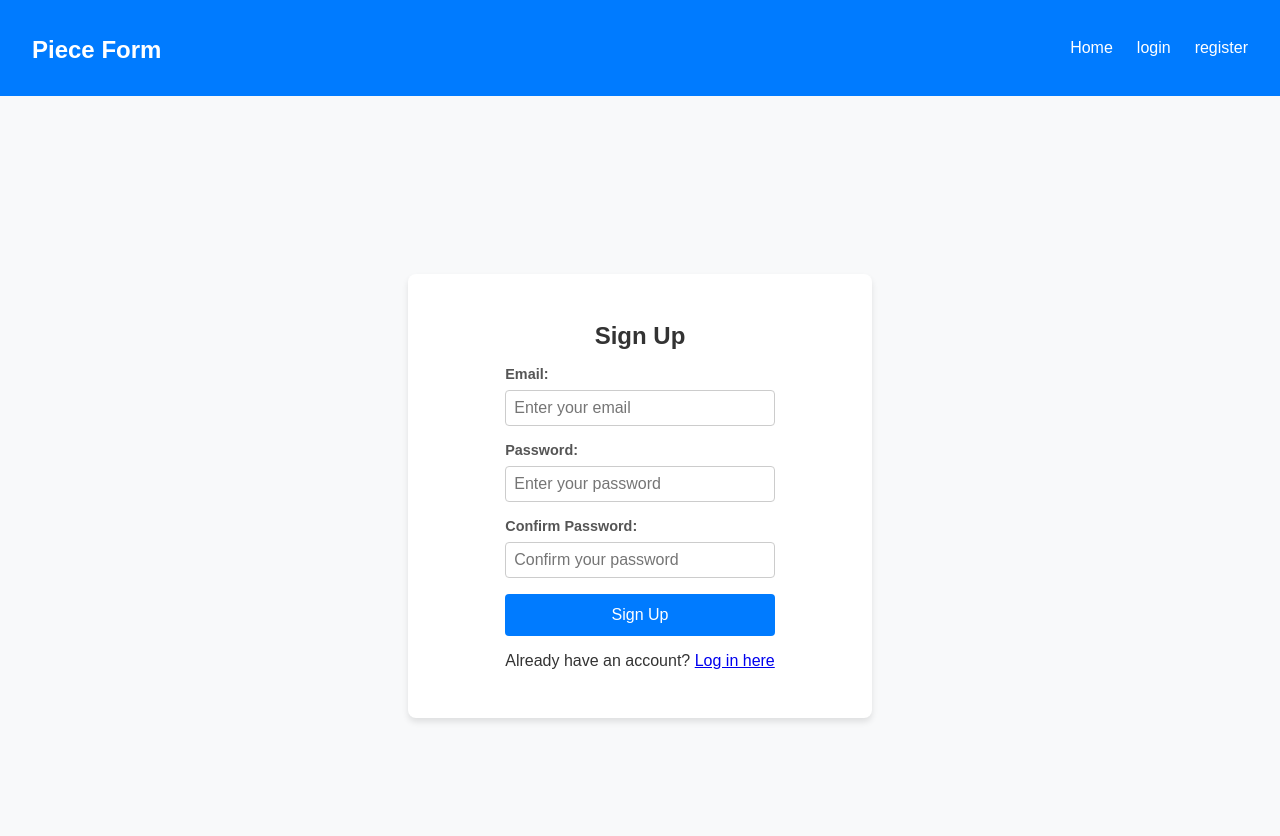
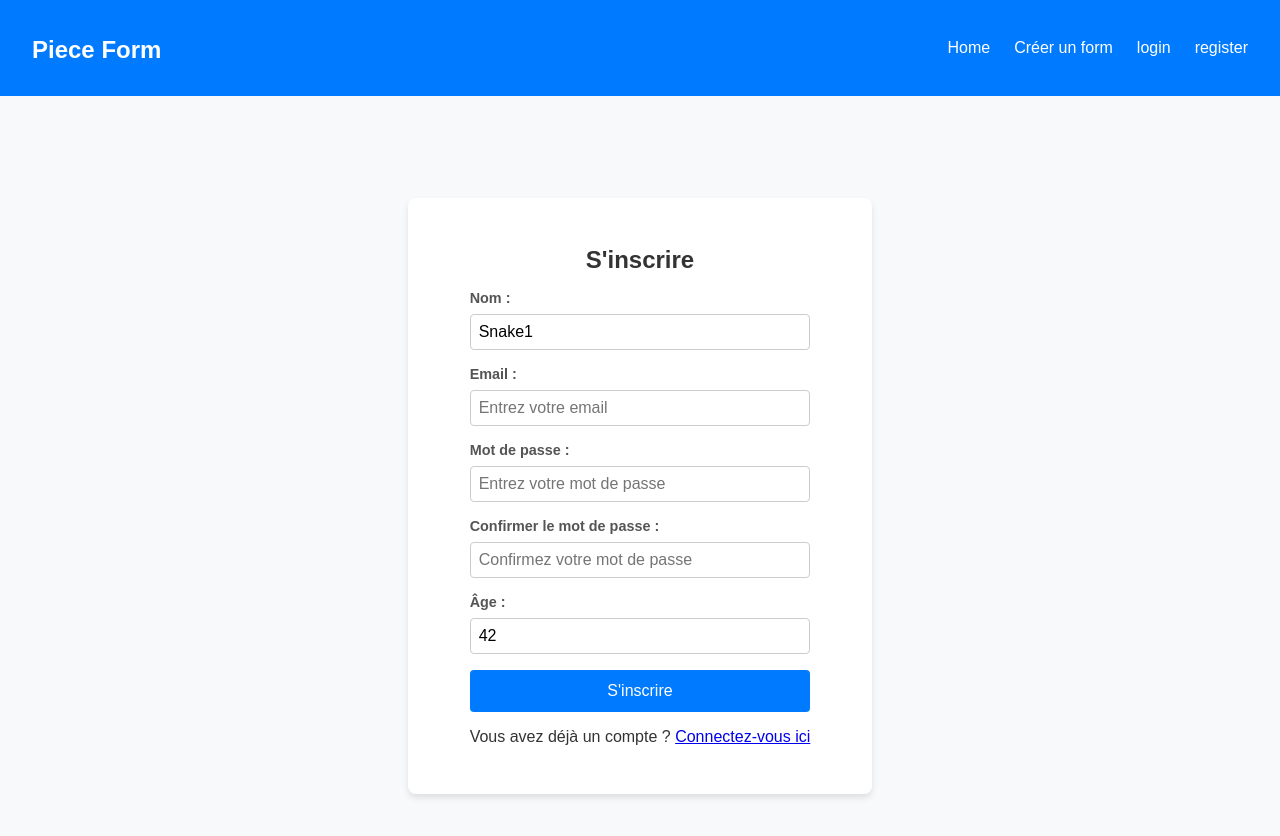
Before and after one commit to Theos-projects-ynov/Page-NoSQL, a React (Create React App) app in the folder front/: page /register in a window 1280 px wide. Shown: the top 836 px of the page. Built offline with nearby package versions, Linux system fonts and the light colour scheme.

Commit message:
[FEAT] Enhance answer retrieval by including associated form data; update error handling and improve logging in answerService and HomePage

```diff
--- a/front/src/Page/FormResponse.jsx
+++ b/front/src/Page/FormResponse.jsx
@@ -3,7 +3,7 @@ import { useParams, useNavigate } from "react-router-dom";
 import "../Style/formResponse.css";
 
 function FormResponse() {
-    const { id } = useParams();
+    const {id} = useParams();
     const navigate = useNavigate(); // Hook pour la redirection
     const [form, setForm] = useState(null);
     const [answers, setAnswers] = useState({});
@@ -55,7 +55,7 @@ function FormResponse() {
         e.preventDefault();
 
         const responderId = "67b733b2bd3c8f9b9434b8e4";
-        const authorFormId = "67b733b2bd3c8f9b9434b8e4";
+        const auhtorFormId = "67b733b2bd3c8f9b9434b8e4";
 
         const formattedAnswers = Object.entries(answers).map(([index, userAnswer]) => ({
             id: Number(index),
@@ -66,7 +66,7 @@ function FormResponse() {
         const payload = {
             responderId,
             formId: id,
-            authorFormId,
+            auhtorFormId,
             questions: formattedAnswers,
         };
 
@@ -85,7 +85,6 @@ function FormResponse() {
 
             console.log("Réponses envoyées avec succès !");
 
-            // Redirection vers la page principale après soumission réussie
             navigate("/");
 
         } catch (error) {
@@ -93,7 +92,7 @@ function FormResponse() {
             console.log("Données envoyées : ", {
                 responderId,
                 formId: id,
-                authorFormId,
+                auhtorFormId,
                 questions: formattedAnswers
             });
         }
@@ -105,7 +104,8 @@ function FormResponse() {
 
     return (
         <div className="form-response-container">
-            <img src={form.banner} alt="Bannière" className="form-response-banner" />
+            <img src={form.banner} alt="Bannière"
+                 className="form-response-banner"/>
             <h1>{form.title}</h1>
             <p>{form.description}</p>
 
--- a/front/src/Page/HomePage.jsx
+++ b/front/src/Page/HomePage.jsx
@@ -1,7 +1,7 @@
 import React, { useState, useEffect } from 'react';
 import FormCard from "../components/forms/FormCard";
 import "../Style/page/homePage.sass";
-import { getMyForms } from "../service/formService";
+import { getAllForms, getMyForms } from "../service/formService";
 import { jwtDecode } from 'jwt-decode';
 import { getMyAnswer } from "../service/answerService";
 
@@ -9,6 +9,7 @@ function HomePage() {
     const [isLoading, setIsLoading] = useState(true);
     const [myForms, setMyForms] = useState([]);
     const [answerForms, setAnswerForms] = useState([]);
+    const [allForms, setAllForms] = useState([]);
     const [decodedToken, setDecodedToken] = useState(null);
 
     // 67b733b2bd3c8f9b9434b8e4
@@ -19,32 +20,45 @@ function HomePage() {
             try {
                 const decoded = jwtDecode(token);
                 setDecodedToken(decoded);
-                // Supposons que getMyForms renvoie une promesse
+
+                getMyAnswer(decoded.id)
+                    .then(res => {
+                        const resAnswers = res.data;
+                        resAnswers.reverse();
+                        resAnswers.splice(8);
+                        setAnswerForms(resAnswers);
+                        console.log("answerForms : ", resAnswers);
+                        setIsLoading(false);
+                    }).catch(error => {
+                    console.log("Erreur lors de la récupération des formulaires :", error);
+                    setIsLoading(false);
+                });
+
                 getMyForms(decoded.id)
                     .then(res => {
-                        const resforms = res.data;
-                        resforms.reverse();
-                        resforms.splice(7);
-                        setMyForms(resforms);
-                        console.log("forms : ", resforms);
+                        const resForms = res.data;
+                        resForms.reverse();
+                        resForms.splice(7);
+                        setMyForms(resForms);
+                        console.log("forms : ", resForms);
 
                     }).catch(error => {
-                    console.error("Erreur lors de la récupération des formulaires :", error);
+                    console.log("Erreur lors de la récupération des answer :", error);
                     setIsLoading(false);
                 });
-                console.log("resd")
-                getMyAnswer(decoded.id)
+
+                getAllForms(decoded.id)
                     .then(res => {
-                        const resAnswer = res.data;
-                        resAnswer.reverse();
-                        resAnswer.splice(7);
-                        setAnswerForms(resAnswer);
-                        console.log("answerForms : ", resAnswer);
-                        setIsLoading(false);
+                        const resAllForms = res.data;
+                        resAllForms.reverse();
+                        setAllForms(resAllForms);
+                        console.log("forms : ", resAllForms);
+
                     }).catch(error => {
-                    console.error("Erreur lors de la récupération des formulaires :", error);
+                    console.log("Erreur lors de la récupération des answer :", error);
                     setIsLoading(false);
                 });
+
 
             } catch (error) {
                 console.error("Erreur lors du décodage du token JWT :", error);
@@ -57,10 +71,11 @@ function HomePage() {
 
     const handleCardClick = async (form) => {
         console.log("Formulaire cliqué :", form, ", decodedToken :", decodedToken);
+        window.location.href = `/form/${form._id}`;
     };
 
     const handleAddForm = () => {
-        console.log("Ajouter un nouveau formulaire");
+        window.location.href = "/createform";
     };
 
     return (
@@ -106,9 +121,30 @@ function HomePage() {
                             ))
                         )
                     )}
-                    <FormCard isEmpty onClick={handleAddForm}/>
                 </div>
             </div>
+            <div className="homepage-container">
+                <h1 className="homePage-titleCategory">All forms</h1>
+                <div id="container-myforms">
+                    {isLoading ? (
+                        <p>Loading...</p>
+                    ) : (
+                        allForms.length === 0 ? (
+                            <p>No form found</p>
+                        ) : (
+                            allForms.map((form, index) => (
+                                <FormCard
+                                    key={form.id + "-" + index}
+                                    name={form.title}
+                                    banner={form.banner}
+                                    onClick={() => handleCardClick(form)}
+                                />
+                            ))
+                        )
+                    )}
+                </div>
+            </div>
+
         </div>
     );
 }
--- a/front/src/Page/Register.jsx
+++ b/front/src/Page/Register.jsx
@@ -1,12 +1,14 @@
 import React, { useState } from 'react';
 import "../Style/register.css";
-import { register } from "../service/userService";
-import { Link } from 'react-router-dom'; // Importation de Link pour la redirection
+import { Link } from 'react-router-dom';
 
 const Register = () => {
+    // Valeurs par défaut pour les champs qui n'ont pas d'input
+    const [name, setName] = useState("Snake1");
     const [email, setEmail] = useState('');
     const [password, setPassword] = useState('');
     const [confirmPassword, setConfirmPassword] = useState('');
+    const [age, setAge] = useState(42);
     const [errorMessage, setErrorMessage] = useState('');
     const [successMessage, setSuccessMessage] = useState('');
     const [isLoading, setIsLoading] = useState(false);
@@ -15,32 +17,42 @@ const Register = () => {
         event.preventDefault();
 
         if (!email || !password || !confirmPassword) {
-            setErrorMessage('All fields are required.');
+            setErrorMessage('Tous les champs obligatoires doivent être renseignés.');
             return;
         }
 
         if (password !== confirmPassword) {
-            setErrorMessage('Passwords do not match.');
+            setErrorMessage('Les mots de passe ne correspondent pas.');
             return;
         }
 
         setIsLoading(true);
 
         try {
-            let response = await register(email, password);
+            const response = await fetch('http://localhost:3000/user', {
+                method: 'POST',
+                headers: {
+                    'Content-Type': 'application/json'
+                },
+                body: JSON.stringify({name, email, password, age})
+            });
 
-            if (response && response.status === 201) {
-                setSuccessMessage('Account created successfully. You can now log in.');
+            if (response.ok && response.status === 201) {
+                setSuccessMessage('Compte créé avec succès. Vous pouvez maintenant vous connecter.');
                 setErrorMessage('');
+                // Réinitialisation des champs avec les valeurs par défaut
+                setName("Snake1");
                 setEmail('');
                 setPassword('');
                 setConfirmPassword('');
+                setAge(42);
             } else {
-                setErrorMessage('Registration failed, please try again.');
+                const data = await response.json();
+                setErrorMessage(data.message || "L'inscription a échoué, veuillez réessayer.");
             }
         } catch (error) {
-            console.error('Error during registration:', error);
-            setErrorMessage('An error occurred, please try again later.');
+            console.error('Erreur lors de l\'inscription:', error);
+            setErrorMessage("Une erreur est survenue, veuillez réessayer plus tard.");
         } finally {
             setIsLoading(false);
         }
@@ -50,54 +62,85 @@ const Register = () => {
         <div id="containerRegisterPage">
             <div className="login-container">
                 <form className="login-form" onSubmit={handleSubmit}>
-                    <h1>Sign Up</h1>
+                    <h1>S'inscrire</h1>
 
-                    {errorMessage && <p className="error-message">{errorMessage}</p>}
-                    {successMessage && <p className="success-message">{successMessage}</p>}
+                    {errorMessage &&
+                        <p className="error-message">{errorMessage}</p>}
+                    {successMessage &&
+                        <p className="success-message">{successMessage}</p>}
 
+                    {/* Input pour le nom, initialisé à "Snake1" */}
                     <div className="form-group">
-                        <label htmlFor="email">Email:</label>
+                        <label htmlFor="name">Nom :</label>
+                        <input
+                            type="text"
+                            id="name"
+                            value={name}
+                            onChange={(e) => setName(e.target.value)}
+                            placeholder="Entrez votre nom (ex: Snake1)"
+                        />
+                    </div>
+
+                    {/* Input pour l'email */}
+                    <div className="form-group">
+                        <label htmlFor="email">Email :</label>
                         <input
                             type="email"
                             id="email"
                             value={email}
                             onChange={(e) => setEmail(e.target.value)}
-                            placeholder="Enter your email"
+                            placeholder="Entrez votre email"
                             required
                         />
                     </div>
 
+                    {/* Input pour le mot de passe */}
                     <div className="form-group">
-                        <label htmlFor="password">Password:</label>
+                        <label htmlFor="password">Mot de passe :</label>
                         <input
                             type="password"
                             id="password"
                             value={password}
                             onChange={(e) => setPassword(e.target.value)}
-                            placeholder="Enter your password"
+                            placeholder="Entrez votre mot de passe"
                             required
                         />
                     </div>
 
+                    {/* Input pour confirmer le mot de passe */}
                     <div className="form-group">
-                        <label htmlFor="confirmPassword">Confirm Password:</label>
+                        <label htmlFor="confirmPassword">Confirmer le mot de
+                            passe :</label>
                         <input
                             type="password"
                             id="confirmPassword"
                             value={confirmPassword}
                             onChange={(e) => setConfirmPassword(e.target.value)}
-                            placeholder="Confirm your password"
+                            placeholder="Confirmez votre mot de passe"
                             required
                         />
                     </div>
 
-                    <button type="submit" className="submit-button" disabled={isLoading}>
-                        {isLoading ? 'Signing up...' : 'Sign Up'}
+                    {/* Input pour l'âge, initialisé à 42 */}
+                    <div className="form-group">
+                        <label htmlFor="age">Âge :</label>
+                        <input
+                            type="number"
+                            id="age"
+                            value={age}
+                            onChange={(e) => setAge(Number(e.target.value))}
+                            placeholder="Entrez votre âge (ex: 42)"
+                        />
+                    </div>
+
+                    <button type="submit" className="submit-button"
+                            disabled={isLoading}>
+                        {isLoading ? 'Création du compte...' : "S'inscrire"}
                     </button>
 
-                    {/* Lien pour la redirection vers la page de connexion */}
                     <p className="redirect-link">
-                        Already have an account? <Link to="/login">Log in here</Link>
+                        Vous avez déjà un compte ? <Link to="/login">Connectez-vous
+                        ici</Link>
                     </p>
                 </form>
             </div>
--- a/front/src/components/header/NavBar.jsx
+++ b/front/src/components/header/NavBar.jsx
@@ -21,6 +21,9 @@ const NavBar = () => {
                 <li className="navbar__item">
                     <Link to="/">Home</Link>
                 </li>
+                <li className="navbar__item">
+                    <Link to="/createform">Créer un form</Link>
+                </li>
                 {!isLoggedIn && (
                     <>
                         <li className="navbar__item">
--- a/front/src/router/MainRouter.jsx
+++ b/front/src/router/MainRouter.jsx
@@ -18,6 +18,7 @@ function MainRouter() {
             <Routes>
                 <Route path="/login" element={
                     <>
+                        <NavBar/>
                         <Login/>
                     </>
                 }/>
--- a/front/src/service/answerService.js
+++ b/front/src/service/answerService.js
@@ -2,9 +2,9 @@ import axios from "axios";
 
 const getMyAnswer = async (idAuthors) => {
     try {
-        const response = await axios.get(`localhost:3000/answer/responder/${idAuthors}`);
+        const response = await axios.get(`http://localhost:3000/answer/responder/${idAuthors}`);
 
-        console.log("response : ", response);
+        console.log("response answer : ", response);
         return response;
     } catch (error) {
         console.error(error);
--- a/front/src/service/formService.js
+++ b/front/src/service/formService.js
@@ -18,7 +18,8 @@ const submitForm = async (data) => {
 const getAllForms = async () => {
     try {
         const response = await axios.get('http://localhost:3000/form');
-        return response.json();
+        console.log("getAllForms : ", response);
+        return response;
     } catch (error) {
         console.error(error);
     }
@@ -27,7 +28,7 @@ const getAllForms = async () => {
 const getMyForms = async (idAuthors) => {
     try {
         const response = await axios.get(`http://localhost:3000/form/author/${idAuthors}`);
-        console.log("response : ", response);
+        console.log("answer : ", response);
         return response;
     } catch (error) {
         console.error(error);
```
Also changed, not shown: 2 other files (tests, documents, lock files or other folders).
